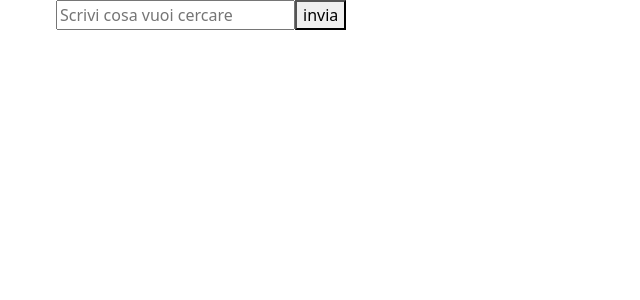
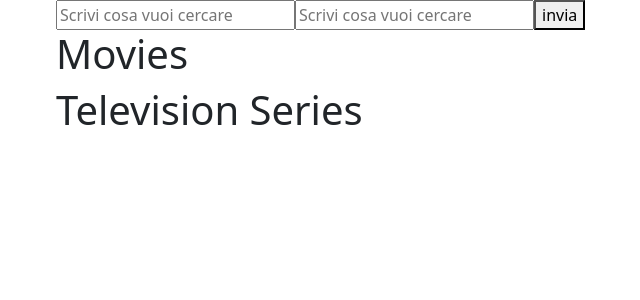
Before and after one commit to giovanbattista-web/react-boolflix, a React (Vite) app: page / in a window 1280 px wide. Shown: the top 300 px of the page, without its empty margins (26-666 px from the left). Built offline with nearby package versions, Linux system fonts and the light colour scheme.

Commit message:
[UPD] UNIONE RISULTATI RELATIVI A FILM E SERIE TV

```diff
--- a/src/App.jsx
+++ b/src/App.jsx
@@ -5,21 +5,33 @@ import axios from 'axios';
 import BoolContext from './contexts/BoolContext';
 
 const apiMovies = "https://api.themoviedb.org/3/search/movie"
+const apiTvSeries = "https://api.themoviedb.org/3/search/tv"
+
 const apiKey = "309ed232714c22027bdc63085a7e6a19"
 
 function App() {
   const [movies, setMovies] = useState([]);
+  const [series, setSeries] = useState([]);
   console.log(movies);
+  console.log(series);
 
   function getMovies(query) {
     axios.get(`${apiMovies}?api_key=${apiKey}&query=${query}`)
       .then((response) => {
-        console.log(response.data.results);
+        // console.log(response.data.results);
         setMovies(response.data.results);
       })
   }
 
-  const boolContext = { getMovies, movies, setMovies, apiKey, apiMovies }
+  function getSeries(query) {
+    axios.get(`${apiTvSeries}?api_key=${apiKey}&query=${query}`)
+      .then((response) => {
+        // console.log(response.data.results);
+        setSeries(response.data.results);
+      })
+  }
+
+  const boolContext = { getMovies, getSeries, apiMovies, apiTvSeries, apiKey, movies, setMovies, series, setSeries };
 
   return (
     <>
--- a/src/components/Card.jsx
+++ b/src/components/Card.jsx
@@ -1,25 +1,25 @@
 const imgItaly = "public/it.png";
 const imgEnglish = "public/en.png";
-const imgNotFlag = "public/punto_interrogativo.png"
+const imgNotFlag = "public/punto_interrogativo.jpg"
 
 
 const Card = (props) => {
     function getFlag(check) {
         if (check === "it") {
-            return <img src={imgItaly} alt="" />
+            return <img className="img-fluid" src={imgItaly} alt="" />
         } else
             if (check === "en") {
-                return <img src={imgEnglish} alt="" />
+                return <img className="img-fluid" src={imgEnglish} alt="" />
             } else
-                return <img src={imgNotFlag} alt="" />
+                return <img className="img-fluid" src={imgNotFlag} alt="" />
     }
 
     return (
         <ul className='card'>
-            <li> Titolo : {props.movie.title}</li>
-            <li> Titolo originale : {props.movie.original_title}</li>
-            <li> Lingua : {getFlag(props.movie.original_language)}</li>
-            <li> Voto : {props.movie.vote_average}</li>
+            <li> Titolo : {props.element.title || props.element.name}</li>
+            <li> Titolo originale : {props.element.original_title}</li>
+            <li> Lingua : {getFlag(props.element.original_language)}</li>
+            <li> Voto : {props.element.vote_average}</li>
         </ul>
     )
 };
--- a/src/components/Search.jsx
+++ b/src/components/Search.jsx
@@ -3,19 +3,32 @@ import BoolContext from '../contexts/BoolContext';
 
 const Search = () => {
     const [search, setSearch] = useState("");
-    const { getMovies } = useContext(BoolContext);
+    const { getMovies, getSeries } = useContext(BoolContext);
+
     function handleClick(e) {
         e.preventDefault();
         getMovies(search);
+        getSeries(search);
         setSearch("");
+    }
 
-    }
+    function entersearch(e) {
+        if (e.key === "enter") {
+            e.preventDefault();
+            getMovies(search);
+            getSeries(search);
+            setSearch("");
+        }
+    };
+
     return (
         <>
             <div className='container'>
                 <label htmlFor="search"></label>
                 <input type="search" placeholder='Scrivi cosa vuoi cercare' value={search}
                     onChange={(e) => setSearch(e.target.value)} />
+                <input type="search" placeholder='Scrivi cosa vuoi cercare' value={search}
+                    onChange={(e) => setSearch(e.target.value)} entersearch={entersearch} />
                 <button type='submit' onClick={handleClick}>invia</button>
             </div>
         </>
--- a/src/pages/Homepage.jsx
+++ b/src/pages/Homepage.jsx
@@ -3,20 +3,30 @@ import BoolContext from "../contexts/BoolContext";
 import Card from "../components/Card";
 
 const Homepage = () => {
-    const { movies } = useContext(BoolContext);
+    const { movies, series } = useContext(BoolContext);
     return (
         <>
             <div className="container">
+                <h1>Movies</h1>
                 <div className="row">
                     {
-                        movies.map((updatedMovie) => (
-                            <div className="col" key={updatedMovie.id}>
-                                <Card movie={updatedMovie} />
+                        movies.map((updatedElement) => (
+                            <div className="col" key={updatedElement.id}>
+                                <Card element={updatedElement} />
                             </div>
                         ))
                     }
                 </div>
-
+                <h1>Television Series</h1>
+                <div className="row">
+                    {
+                        series.map((updatedElement) => (
+                            <div className="col" key={updatedElement.id}>
+                                <Card element={updatedElement} />
+                            </div>
+                        ))
+                    }
+                </div>
             </div>
         </>
     )
```
